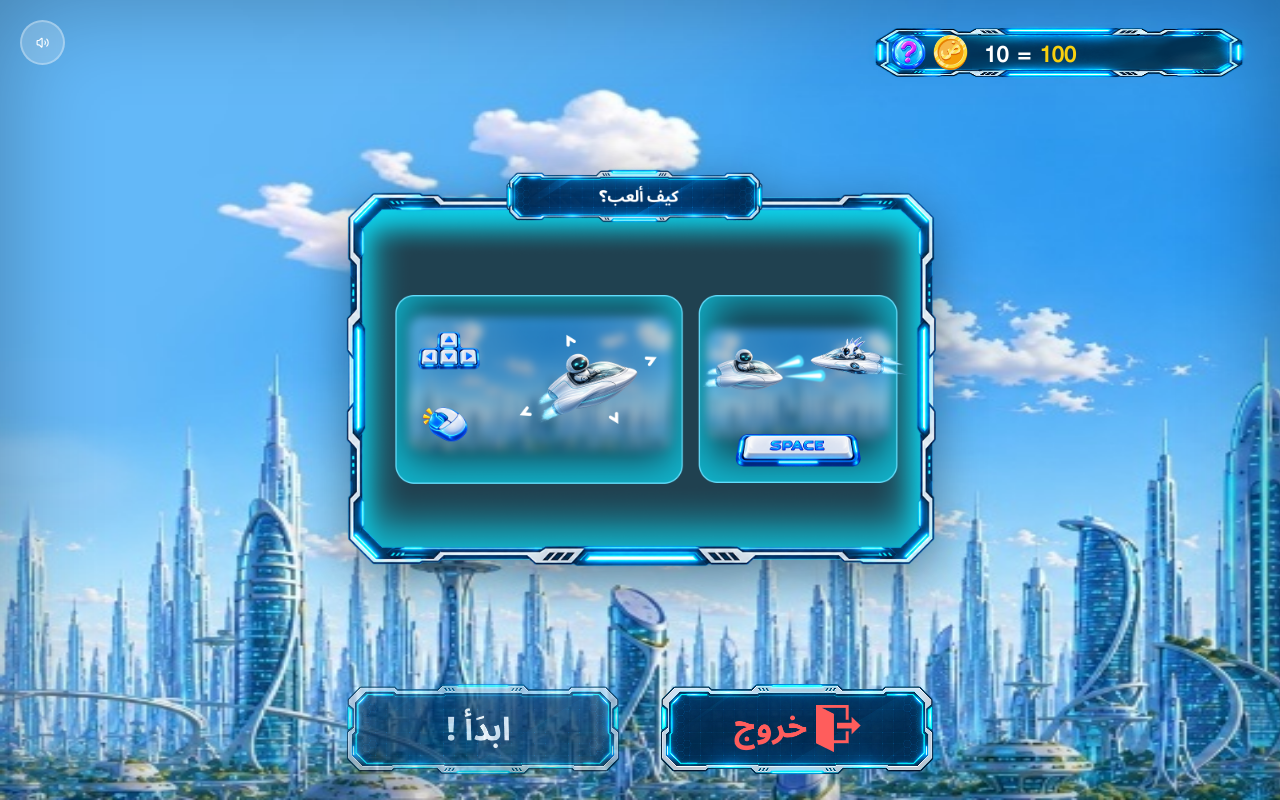
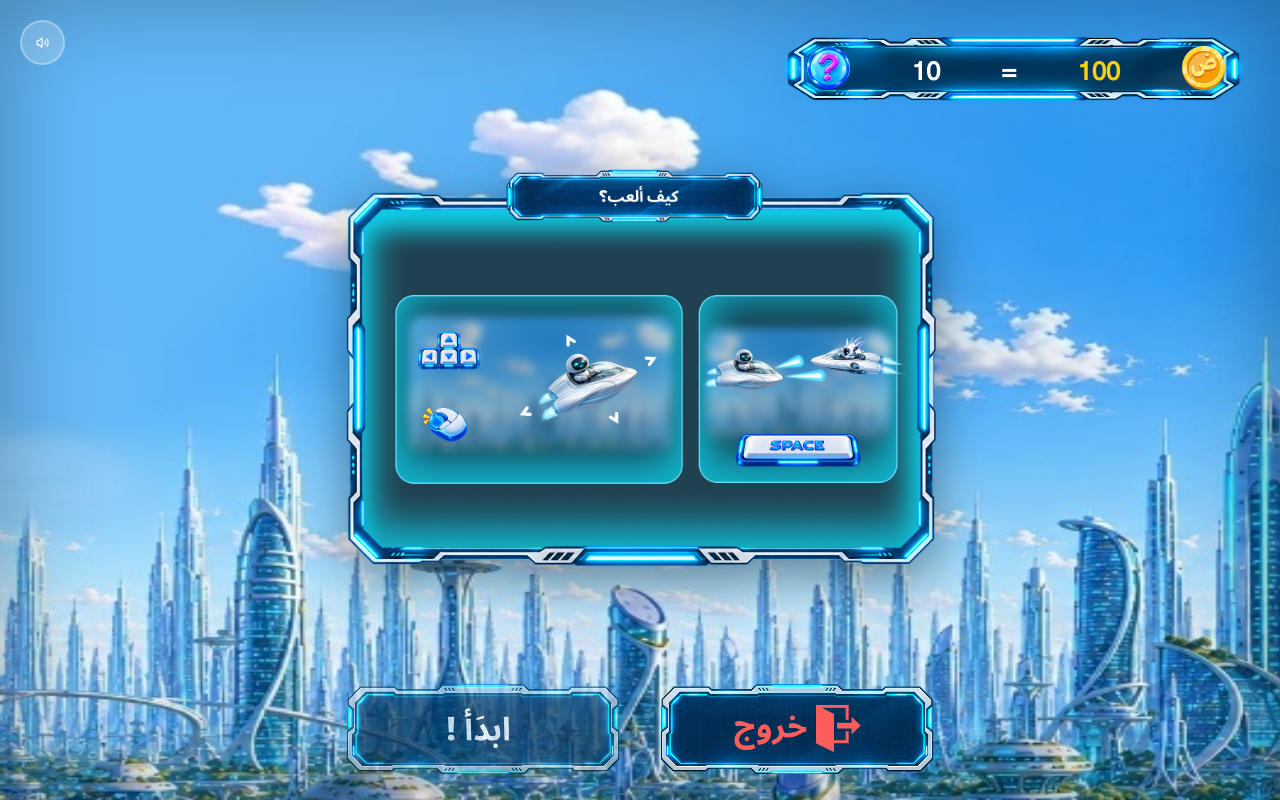
Before and after one commit to plan-code-official/Airplane-Games, a React (Vite) app: page / in a window 1280 px wide. Built offline with nearby package versions, Linux system fonts and the light colour scheme; a web font is replaced by a local one.

Commit message:
Match airplane welcome points and coin scoring

```diff
--- a/src/App.tsx
+++ b/src/App.tsx
@@ -224,6 +224,11 @@ const getMonsterBoxSize = (stageWidth: number, compact: boolean) =>
 
 const getQuestionOptionText = (option: string | QuestionOption) =>
   typeof option === 'string' ? option : option.text;
+
+const getQuestionPoints = (question?: Question) => {
+  const points = Number(question?.points);
+  return Number.isFinite(points) && points >= 0 ? points : 10;
+};
 
 const requestMobileFullscreen = () => {
   if (!window.matchMedia('(pointer: coarse)').matches) return;
@@ -329,6 +334,9 @@ function App() {
               answerIndex: answerIndex >= 0 ? answerIndex : 0,
               category: 'general',
               categoryName: data.data.lessonName,
+              points: q.points !== null && q.points !== undefined && Number.isFinite(Number(q.points))
+                ? Number(q.points)
+                : undefined,
               audioUrl: q.audioUrl || q.audio || null,
               imageUrl: q.imageUrl || q.image || null
             };
@@ -374,6 +382,17 @@ function App() {
   const setStarsSync = (s: number) => {
     starsRef.current = s;
     setStars(s);
+  };
+  const [earnedPoints, setEarnedPoints] = useState<number>(0);
+  const earnedPointsRef = useRef<number>(0);
+  const addEarnedPoints = (amount: number) => {
+    const next = earnedPointsRef.current + amount;
+    earnedPointsRef.current = next;
+    setEarnedPoints(next);
+  };
+  const resetEarnedPoints = () => {
+    earnedPointsRef.current = 0;
+    setEarnedPoints(0);
   };
 
   const [isInvincible, setIsInvincible] = useState<boolean>(false);
@@ -557,6 +576,7 @@ function App() {
     setLives(3);
     setPlaneLane(1);
     setStarsSync(0);
+    resetEarnedPoints();
     setIsBossCrashing(false);
 
     obstacleBulletsRef.current = [];
@@ -1740,6 +1760,7 @@ function App() {
 
     if (correct) {
       setStarsSync(starsRef.current + 1);
+      addEarnedPoints(getQuestionPoints(questionsRef.current[currentQuestionIndexRef.current]));
       setPlaneEffect('boost');
       audio.playSuccess();
     }
@@ -1855,7 +1876,7 @@ function App() {
           statLeftIcon={questionCoinImg}
           statLeftAlt="Q"
           statLeftValue={apiQuestions.length || 10}
-          statRightValue={apiQuestions.length ? apiQuestions.length * 10 : 100}
+          statRightValue={apiQuestions.length ? apiQuestions.reduce((total, question) => total + getQuestionPoints(question), 0) : 100}
           statRightIcon={daadCoins}
           statRightAlt="Coin"
           heroImage={descriptionImg}
@@ -1935,9 +1956,9 @@ function App() {
                   ))}
                 </div>
               </div>
-              <div className="hud-coins" aria-label={`العملات ${stars}`}>
+              <div className="hud-coins" aria-label={`النقاط ${earnedPoints}`}>
                 <img src={daadCoins} alt="" aria-hidden="true" />
-                <span>{stars}</span>
+                <span>{earnedPoints}</span>
               </div>
             </div>
 
--- a/src/components/GameWelcomeScreen/GameWelcomeScreen.css
+++ b/src/components/GameWelcomeScreen/GameWelcomeScreen.css
@@ -27,8 +27,8 @@
    ========================================= */
 .gws-header {
   position: absolute;
-  top: clamp(12px, 3vh, 24px);
-  left: clamp(12px, 3vw, 24px);
+  top: clamp(24px, 4vh, 50px);
+  left: clamp(16px, 2.5vw, 48px);
   right: clamp(12px, 3vw, 24px);
   height: auto;
   z-index: 1;
@@ -36,7 +36,7 @@
 
 .gws-stats-bg {
   position: relative;
-  width: min(100%, 390px);
+  width: min(100%, 480px);
   min-width: 0;
   box-sizing: border-box;
   background-size: 100% 100%;
@@ -44,33 +44,17 @@
   background-repeat: no-repeat;
   display: flex;
   align-items: center;
-  justify-content: flex-start;
-  padding: 5px clamp(12px, 3vw, 25px);
-  min-height: clamp(44px, 7vh, 60px);
+  justify-content: space-between;
+  padding: 7px clamp(16px, 2.5vw, 30px);
+  min-height: clamp(72px, 9vh, 108px);
   height: auto;
-  gap: clamp(8px, 2vw, 16px);
+  gap: clamp(5px, 1vw, 14px);
   direction: ltr;
 }
 
-.gws-stats-icons,
-.gws-stats-values {
-  display: inline-flex;
-  align-items: center;
-}
-
-.gws-stats-icons {
-  flex: 0 0 auto;
-  gap: clamp(3px, 0.8vw, 7px);
-}
-
-.gws-stats-values {
-  min-width: 0;
-  gap: clamp(5px, 1vw, 9px);
-}
-
 .gws-stat-icon {
-  width: clamp(22px, 5vw, 35px);
-  height: clamp(22px, 5vw, 35px);
+  width: clamp(30px, 3.5vw, 52px);
+  height: clamp(30px, 3.5vw, 52px);
   object-fit: contain;
   flex: 0 0 auto;
 }
@@ -78,7 +62,7 @@
 .gws-stat-text {
   color: white;
   font-family: var(--font-arabic, 'Cairo', sans-serif);
-  font-size: clamp(15px, 2.5vw, 22px);
+  font-size: clamp(22px, 2vw, 32px);
   white-space: nowrap;
   font-weight: bold;
 }
@@ -205,9 +189,10 @@
 
 @media (max-width: 520px) {
   .gws-screen { gap: 8px; }
-  .gws-header { top: max(10px, env(safe-area-inset-top)); }
-  .gws-stats-bg { width: min(100%, 320px); padding-inline: 10px; }
-  .gws-stat-icon { width: 24px; height: 24px; }
+  .gws-header { top: max(12px, env(safe-area-inset-top)); }
+  .gws-stats-bg { width: min(100%, 360px); min-height: 54px; padding-inline: 10px; }
+  .gws-stat-icon { width: 28px; height: 28px; }
+  .gws-stat-text { font-size: clamp(15px, 4vw, 20px); }
   .gws-body { margin: 0; }
   .gws-hero-img { width: 100%; max-height: min(46vh, 420px); }
   .gws-footer { margin-bottom: max(10px, env(safe-area-inset-bottom)); }
@@ -231,15 +216,15 @@
   }
 
   .gws-stats-bg {
-    width: min(250px, 55vw);
+    width: min(340px, 65vw);
     min-width: 0;
-    min-height: 36px;
+    min-height: 44px;
     height: auto;
     padding: 2px 15px;
   }
 
   .gws-stat-text {
-    font-size: 14px;
+    font-size: 15px;
   }
 
   .gws-footer { width: min(100%, 470px); }
--- a/src/components/GameWelcomeScreen/GameWelcomeScreen.tsx
+++ b/src/components/GameWelcomeScreen/GameWelcomeScreen.tsx
@@ -60,11 +60,7 @@ export default function GameWelcomeScreen({
           className="gws-stats-bg"
           style={{ backgroundImage: `url(${statsBgImage})` }}
         >
-          <div className="gws-stats-icons" aria-hidden="true">
-            {statLeftIcon && <img src={statLeftIcon} alt="" className="gws-stat-icon" />}
-            {statRightIcon && <img src={statRightIcon} alt="" className="gws-stat-icon" />}
-          </div>
-          <div className="gws-stats-values">
+          {statLeftIcon && <img src={statLeftIcon} alt={statLeftAlt} className="gws-stat-icon" />}
           {statLeftValue !== undefined && <span className="gws-stat-text">{statLeftValue}</span>}
           {statRightValue !== undefined && (
             <>
@@ -72,7 +68,7 @@ export default function GameWelcomeScreen({
               <span className="gws-stat-text gws-stat-text--yellow">{statRightValue}</span>
             </>
           )}
-          </div>
+          {statRightIcon && <img src={statRightIcon} alt={statRightAlt} className="gws-stat-icon" />}
         </div>
       </header>
 
--- a/src/data/questions.ts
+++ b/src/data/questions.ts
@@ -5,6 +5,7 @@ export interface Question {
   answerIndex: number;
   category: 'math' | 'science' | 'general';
   categoryName: string;
+  points?: number;
   audioUrl?: string | null;
   imageUrl?: string | null;
 }
```
Lines whose indentation alone changed are shown as unchanged.
